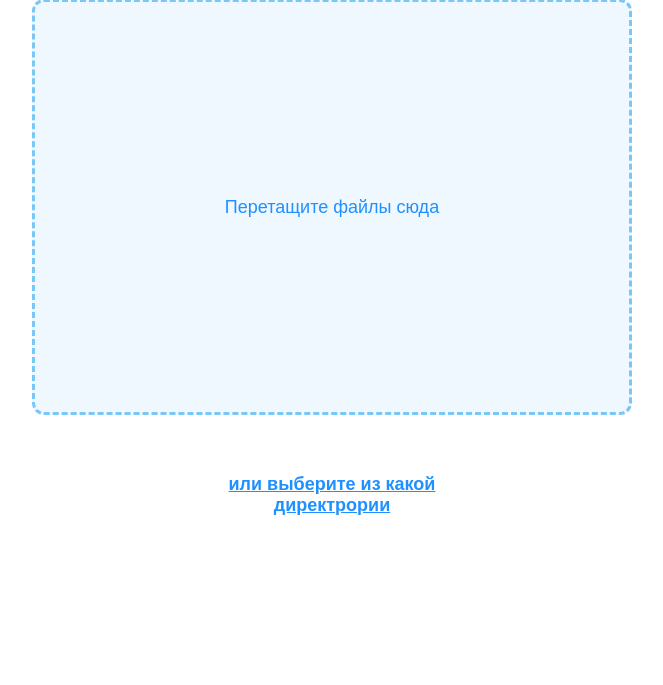
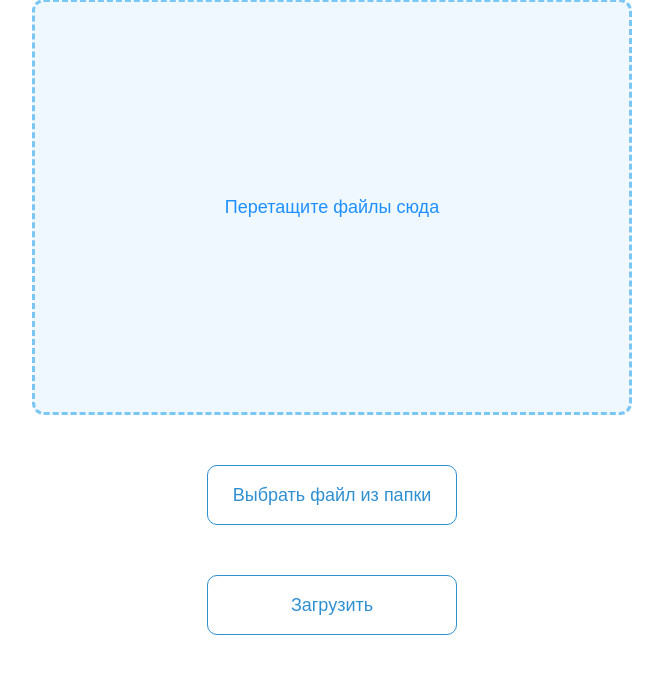
Before and after one commit to Aramgaland/Module-2-Project-1-JR-, a FastAPI app: template templates/upload.html in a window 1280 px wide. Shown: the part 317-1002 px from the top of the page, without its empty margins (308-971 px from the left). Before the commit the page ends 832 px from the top, so only its background shows below. Run offline with FastAPI, Linux system fonts and the light colour scheme; the template is opened without the code that fills it, so the values that code supplies are empty.

Commit message:
add download buttons

```diff
--- a/app.py
+++ b/app.py
@@ -1,33 +1,63 @@
 
 
 import uvicorn
-from fastapi import FastAPI, Request
-from fastapi.responses import HTMLResponse
+from fastapi import FastAPI, Request, UploadFile, File, HTTPException
+from fastapi.responses import HTMLResponse, PlainTextResponse
 from fastapi.templating import Jinja2Templates
 
+from fastapi.staticfiles import StaticFiles
+from utils.file_utils import is_allowed_file, MAX_FILE_SIZE
+from pathlib import Path
+
+
+# Создали эклемпляр класса, это само приложение
 app = FastAPI()
 
+# Подключаем папку static, где  css, js, картинки
+app.mount("/static", StaticFiles(directory="static"), name="static")
+
+# Задаем директорию для шаблона, папку templates
 templates = Jinja2Templates(directory='templates')
+
+# Задаем маршруты с методом .get Это функции представления или Вьюшки, ведут на страницы
+# для главной срабатывает функция индекс итд
 
 @app.get('/', response_class=HTMLResponse)
 async def index(request: Request):
     context = {'request':request}
     return templates.TemplateResponse('index.html', context=context)
 
-@app.get('/images', response_class=HTMLResponse)
+@app.get('/images/', response_class=HTMLResponse)
 async def images(request: Request):
     context = {'request':request}
     return templates.TemplateResponse('images.html', context=context)
 
-@app.get('/upload', response_class=HTMLResponse)
-async def upload(request: Request):
+@app.get('/upload/', response_class=HTMLResponse)
+async def upload_get(request: Request):
     context = {'request':request}
     return templates.TemplateResponse('upload.html', context=context)
 
-@app.post('/upload', response_class=HTMLResponse)
-async def upload(request: Request):
-    context = {'request':request}
-    return templates.TemplateResponse('upload.html', context=context)
+@app.post('/upload/')
+async def upload_image(file: UploadFile = File(...)):
 
+    print(f'File: {file.filename} recieved')
+    my_file = Path(file.filename)
+    if is_allowed_file(my_file):
+        print('Correct extention!')
+    else:
+        print('Wrong extention!')
+        raise HTTPException(status_code=400, detail='File does not fit')
+
+    content = await file.read(MAX_FILE_SIZE + 1)
+    if len(content) > MAX_FILE_SIZE:
+        raise HTTPException(status_code=400, detail='File is too big')
+
+    return PlainTextResponse(f"All is good, tha is your file: {file.filename}")
+
+
+
+
+#  uvicorn app:app --reload --host localhost --port 8001    чтобы запустить сервер с терминала
+# Вызываем функцию
 if __name__ == '__main__':
     uvicorn.run('app:app', host='127.0.0.1', port=8000, reload=True)
--- a/templates/css/styles.css
+++ b/static/css/styles.css
@@ -127,13 +127,18 @@ header {
   background-color: #ffffff;    /* фон кнопки */
   color: rgb(46, 144, 209);                 /* цвет текста */
   font-size: 18px;              /* размер текста */
-  border: gray;                 /* убрать границу */
+  border: 1px solid rgb(46, 144, 209); /* тонкая граница того же цвета, что текст */
   border-radius: 10px;          /* закруглённые углы */
   cursor: pointer;              /* курсор при наведении */
   transition: all 0.3s ease;    /* плавная анимация */
 
 }
 
+.download-button:hover {
+  background-color: #f0f8ff;     /* лёгкий фон при наведении */
+  color: #1E90FF;
+  border-color: #1E90FF;         /* рамка тоже меняется при hover */
+}
 
 /* Класс для списка файлов на страничке IMAGES */
 
--- a/templates/images.html
+++ b/templates/images.html
@@ -7,7 +7,7 @@
     <meta name="viewport" content="width=device-width, initial-scale=1.0">
     <!-- <link href="https://cdn.jsdelivr.net/npm/bootstrap@5.3.8/dist/css/bootstrap.min.css" rel="stylesheet" integrity="sha384-sRIl4kxILFvY47J16cr9ZwB07vP4J8+LH7qKQnuqkuIAvNWLzeN8tE5YBujZqJLB" crossorigin="anonymous"> -->
 
-    <link rel="stylesheet" href="css/styles.css">
+    <link rel="stylesheet" href="/static/css/styles.css">
 
     <title>Картинки</title>
 
@@ -23,8 +23,8 @@
     <main>
 
             <section class="in-upload-button">
-            <button class="nav-button" onclick="window.location.href='upload.html'">Загрузить</button>
-            <button class="nav-button active" onclick="window.location.href='images.html'">Список картинок</button>
+            <button class="nav-button" onclick="window.location.href='/upload/'">Загрузить</button>
+            <button class="nav-button active" onclick="window.location.href='/images/'">Список картинок</button>
         </section>
 
         <section class="centered-section">
--- a/templates/index.html
+++ b/templates/index.html
@@ -6,7 +6,7 @@
     <meta name="viewport" content="width=device-width, initial-scale=1.0">
     <!-- <link href="https://cdn.jsdelivr.net/npm/bootstrap@5.3.8/dist/css/bootstrap.min.css" rel="stylesheet" integrity="sha384-sRIl4kxILFvY47J16cr9ZwB07vP4J8+LH7qKQnuqkuIAvNWLzeN8tE5YBujZqJLB" crossorigin="anonymous"> -->
 
-    <link rel="stylesheet" href="css/styles.css">
+    <link rel="stylesheet" href="/static/css/styles.css">
     <title>Главная</title>
 </head>
 <body>
@@ -21,7 +21,7 @@
     <main>
 
         <section>
-            <button class="welcome-button" type="button" onclick="window.location.href='upload.html'">Переход в окно загрузки</button>
+            <button class="welcome-button" type="button" onclick="window.location.href='/upload/'">Переход в окно загрузки</button>
         </section>
 
 
--- a/templates/upload.html
+++ b/templates/upload.html
@@ -7,7 +7,7 @@
     <meta name="viewport" content="width=device-width, initial-scale=1.0">
         <!-- <link href="https://cdn.jsdelivr.net/npm/bootstrap@5.3.8/dist/css/bootstrap.min.css" rel="stylesheet" integrity="sha384-sRIl4kxILFvY47J16cr9ZwB07vP4J8+LH7qKQnuqkuIAvNWLzeN8tE5YBujZqJLB" crossorigin="anonymous"> -->
 
-        <link rel="stylesheet" href="css/styles.css">
+        <link rel="stylesheet" href="/static/css/styles.css">
 
     <title>Загружаем картинку</title>
 </head>
@@ -25,24 +25,26 @@
     <main>
 
         <section class="in-upload-button">
-            <button class="nav-button active" onclick="window.location.href='upload.html'">Загрузить</button>
-            <button class="nav-button" onclick="window.location.href='images.html'">Список картинок</button>
+            <button class="nav-button active" onclick="window.location.href='/upload/'">Загрузить</button>
+            <button class="nav-button" onclick="window.location.href='/images/'">Список картинок</button>
         </section>
 
-        <section class="upload-section">
+       <section class="upload-section">
             <h2>Загрузите ваши картинки</h2>
 
-            <div class="upload-dropzone" id="dropzone">
-                <p>Перетащите файлы сюда </p>
-                <input type="file" id="fileInput" multiple accept="image/*" hidden>
-            </div>
-            <button class="download-button" type="button"><label for="fileInput" class="upload-click">или выберите из какой директрории</label></button>
+            <form action="/upload/" method="post" enctype="multipart/form-data">
+                <div class="upload-dropzone" id="dropzone">
+                    <p>Перетащите файлы сюда</p>
+                    <input type="file" name="file" id="fileInput" accept=".jpeg, .jpg, .png, .gif" hidden>
+                </div>
 
-  <div class="preview" id="preview"></div>
+                <button type="button" class="download-button" onclick="fileInput.click()">
+                    Выбрать файл из папки</button>
+
+        <button type="submit" class="download-button">Загрузить</button>
+    </form>
 </section>
 
-
-        <section></section>
 
         <section></section>
 
--- /dev/null
+++ b/utils/file_utils.py
@@ -0,0 +1,19 @@
+
+from pathlib import Path
+
+# Это константы
+ALLOWED_EXTENTIONS = ['.png', '.jpg', '.jpeg', '.gif']
+MAX_FILE_SIZE = 5 * 1024 *1024
+
+def is_allowed_file(filename: Path) -> bool:
+    """Проверяем есть ли расширение в списке разрешенных"""
+
+    ext = filename.suffix.lower()
+    print(ext)
+    return ext in ALLOWED_EXTENTIONS
+
+
+# Вызываем функцию
+
+if __name__ == '__main':
+    print(is_allowed_file(Path('test.jpg')))
```
Also changed, not shown: utils/__init__.py (added).
